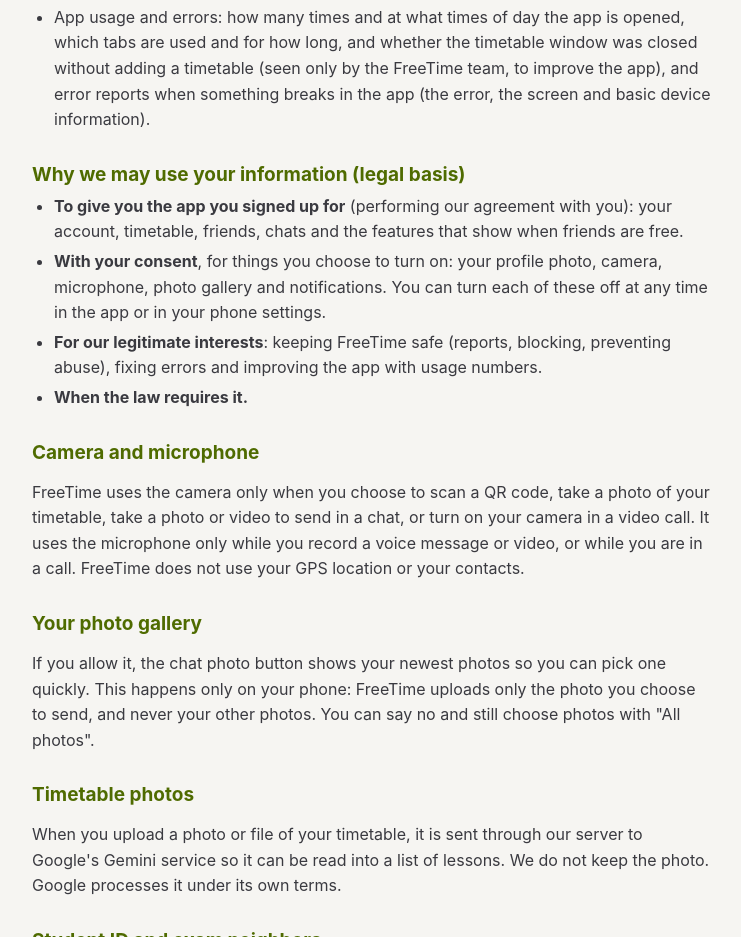
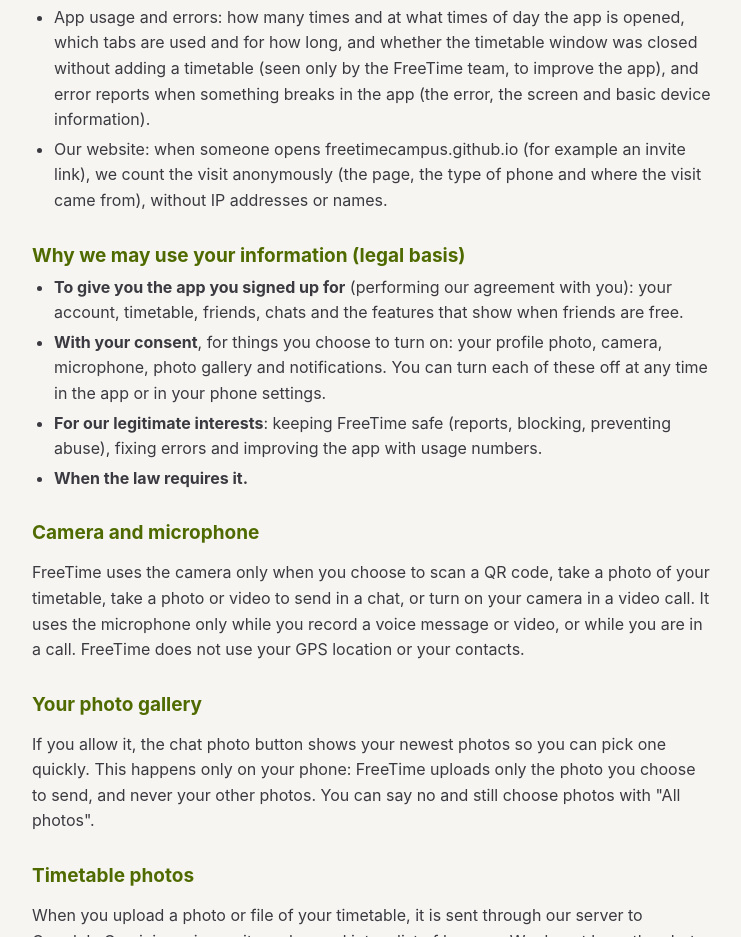
Before and after one commit to freetimecampus/freetimecampus.github.io, a plain HTML site: page privacy/index.html in a window 1280 px wide. Shown: the part 960-1897 px from the top of the page, without its empty margins (268-1009 px from the left). Drawn offline with Linux system fonts and the light colour scheme.

Commit message:
Privacy policy: anonymous website visit counting
Co-Authored-By: Claude Opus 5.5 <noreply@anthropic.com>
Claude-Session: https://claude.ai/code/session_011TfTuC1GMTtsWGLVBvuXUe

```diff
--- a/privacy/index.html
+++ b/privacy/index.html
@@ -47,6 +47,7 @@
 <li>Notifications: a device token, so the app can send you alerts such as a friend being free, a new message or a class being cancelled. These alerts (except chat messages) are also kept in a list inside the app (the bell at the top of the Schedule page), so you can see ones you missed.</li>
 <li>Calls: who called whom, when, and how long the call lasted (your call history). Voice and video calls go directly between the phones, are encrypted, and are never recorded or stored.</li>
 <li>App usage and errors: how many times and at what times of day the app is opened, which tabs are used and for how long, and whether the timetable window was closed without adding a timetable (seen only by the FreeTime team, to improve the app), and error reports when something breaks in the app (the error, the screen and basic device information).</li>
+<li>Our website: when someone opens freetimecampus.github.io (for example an invite link), we count the visit anonymously (the page, the type of phone and where the visit came from), without IP addresses or names.</li>
 </ul>
 <div><h2>Why we may use your information (legal basis)</h2>
 <ul>
```
